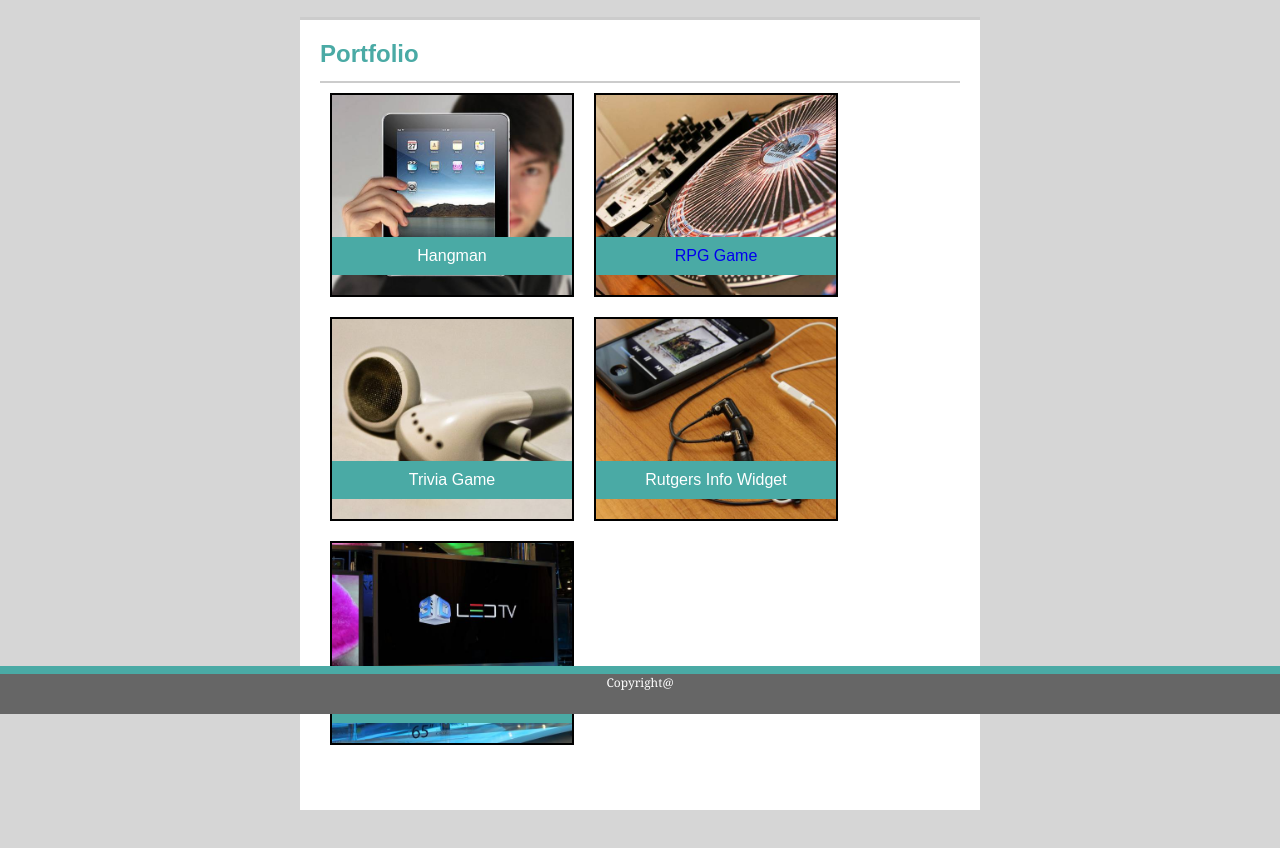
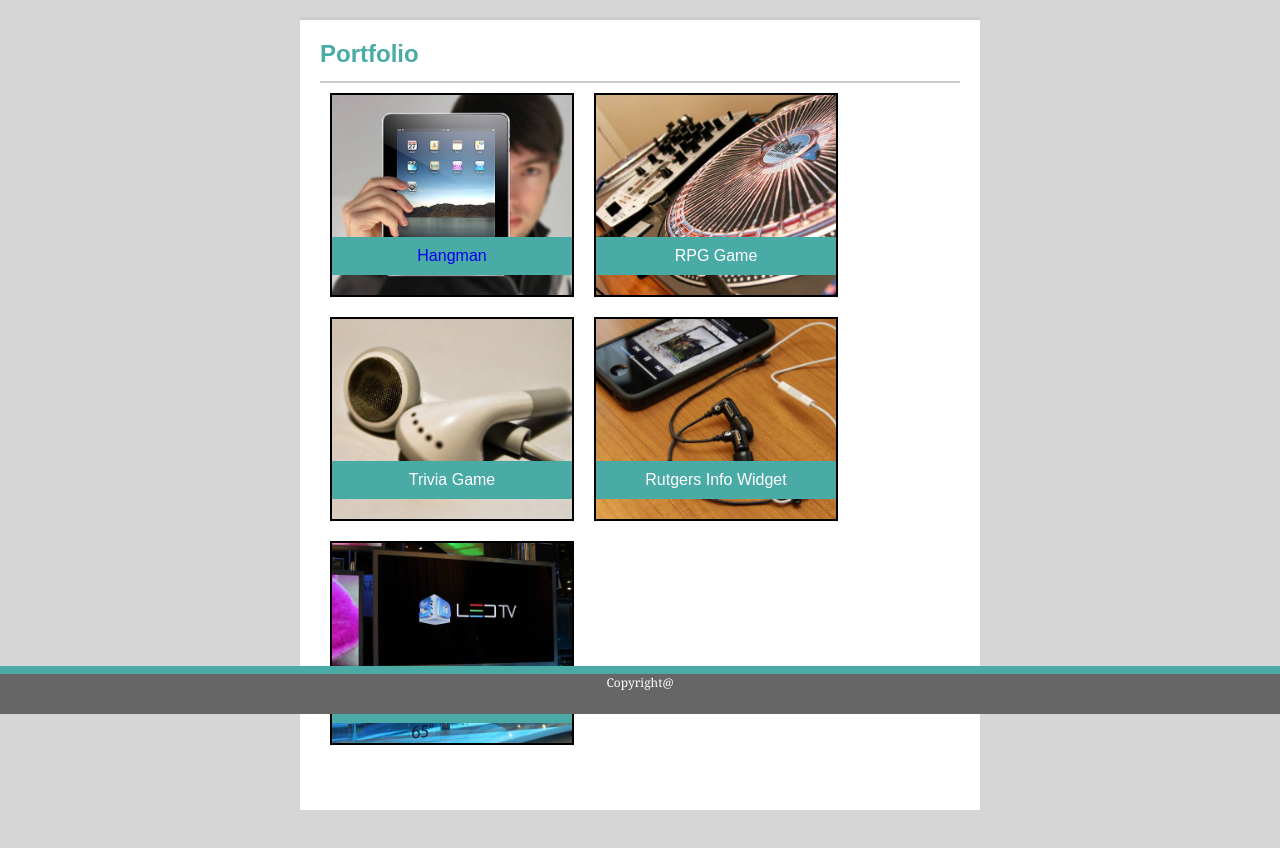
Before and after one commit to mikegarcia7/Responsive-Portfolio, a plain HTML site: page portfoliodraft2.html in a window 1280 px wide. Shown: the part 86-934 px from the top of the page. Drawn offline with Linux system fonts and the light colour scheme.

Commit message:
changed Hangman link to correspond with Hangman title on site instead of RPG Game.

```diff
--- a/portfoliodraft2.html
+++ b/portfoliodraft2.html
@@ -26,12 +26,12 @@
         <div class="imagecontainer">
            <div class="pbox hangman">
                 <div class="ptitle">
-                    Hangman
+                    <a href="https://mikegarcia7.github.io/Word-Guess-Game/">Hangman</a>
                 </div>
            </div>
            <div class="pbox rpg-game">
                 <div class="ptitle">
-                    <a href="https://mikegarcia7.github.io/Word-Guess-Game/">RPG Game</a>
+                    RPG Game
                 </div>
            </div>
 
```
